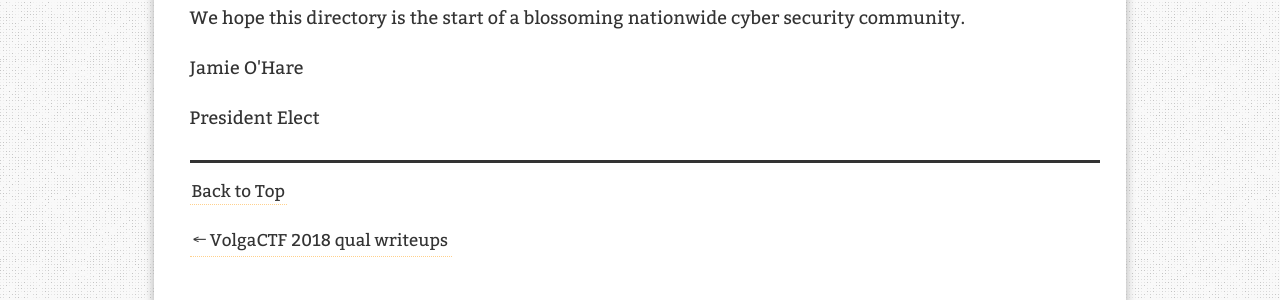
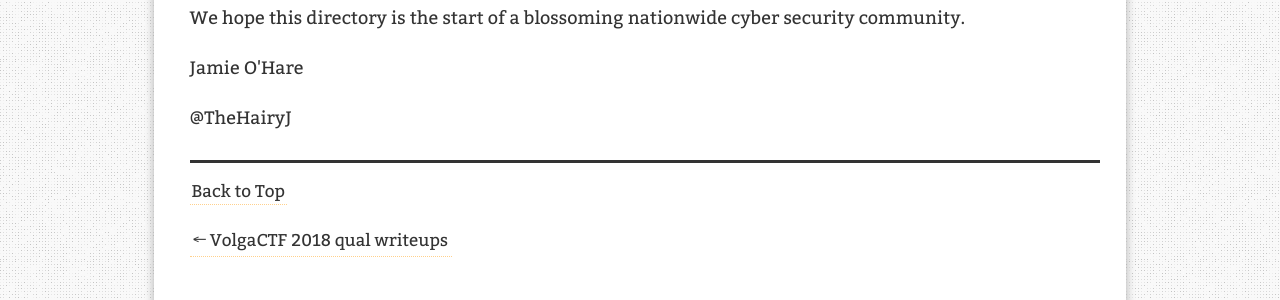
Before and after one commit to ENUSEC/enusec-old-website, a Jekyll site: the page built from _posts/2018-05-23-UKCyberSec.md, in a window 1280 px wide. Shown: the part 739-1039 px from the top of the page. Built offline with Jekyll 4.4.1, drawn with Linux system fonts in a browser that asks for light colours; nearby versions of some CDN libraries; comment, search, counter and statistics services are not loaded.

Commit message:
Update 2018-05-23-UKCyberSec.md

```diff
--- a/_posts/2018-05-23-UKCyberSec.md
+++ b/_posts/2018-05-23-UKCyberSec.md
@@ -21,4 +21,4 @@ We hope this directory is the start of a blossoming nationwide cyber security co
 
 Jamie O'Hare
 
-President Elect
+@TheHairyJ
```
